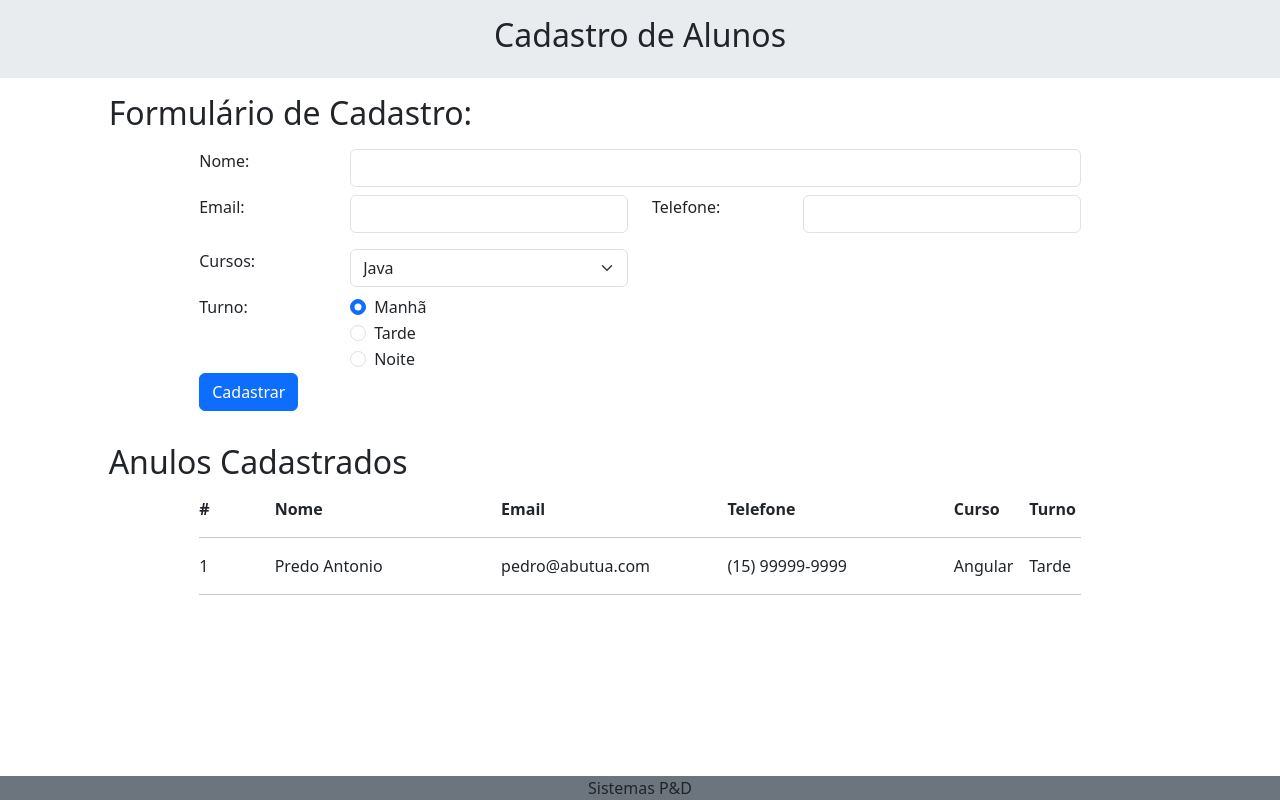
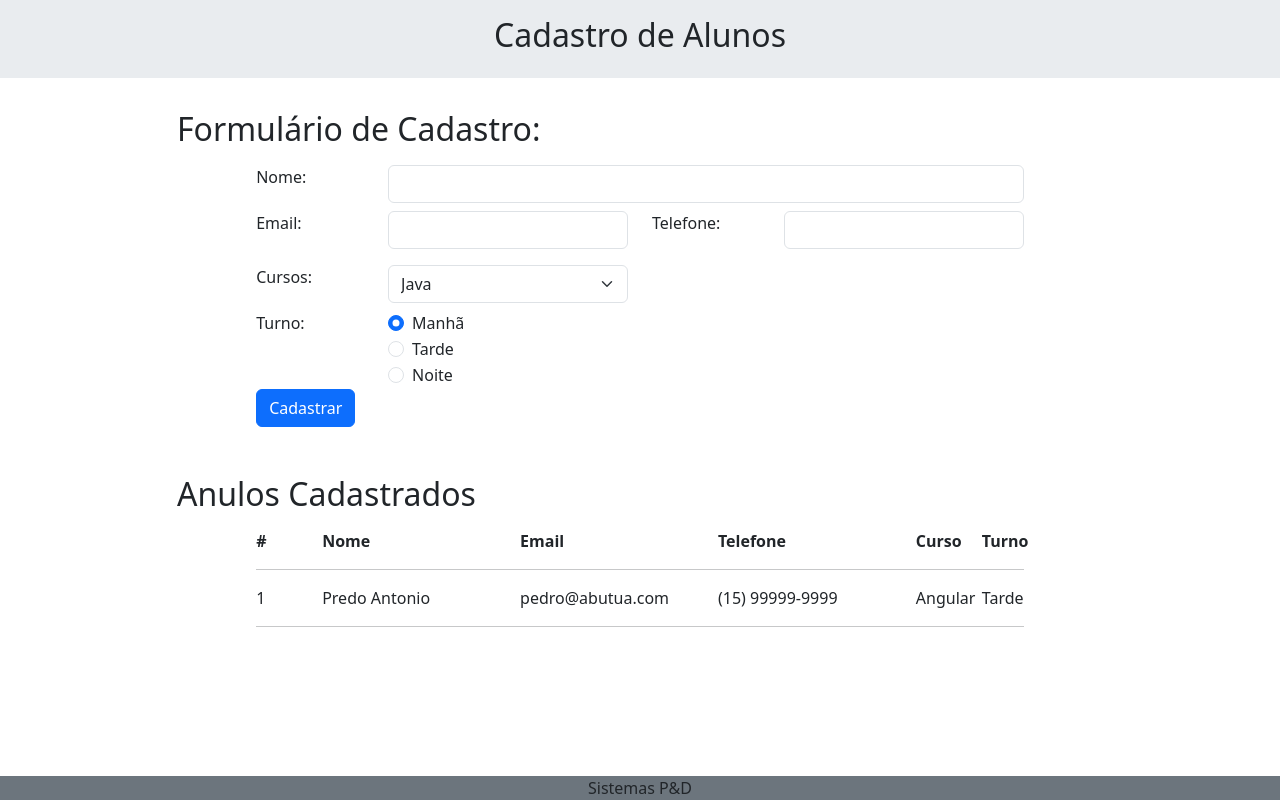
Before and after one commit to Rafael-Guerra-42/BootCampDevJunior-Modulo2-Project3, a plain HTML site: page index.html in a window 1280 px wide. Drawn offline with nearby package versions, Linux system fonts and the light colour scheme.

Commit message:
Consertado tamanho de tela

```diff
--- a/index.html
+++ b/index.html
@@ -14,9 +14,10 @@
     </section>
 
     <section>
+        <div class="container mt-3">
             <div class="row justify-content-center py-3">
                 <div class="col-12 col-md-10">
-                <div class="row"><h2>Formulário de Cadastro:</h2></div>
+                    <div class="row"><h2>Formulário de Cadastro: </h2></div>
                     <div id="alertPlace"></div>
                     <div class="row justify-content-center">
                         <div class="col-10">
@@ -114,9 +115,13 @@
 
             </div>
 
+        </div>
+
+
     </section>
 
     <section>
+        <div class="container mt-3">
             <div class="row justify-content-center py-3">
                 <div class="col-12 col-md-10 fs-6">
                     <div class="row"><h2>Anulos Cadastrados</h2></div>
@@ -148,6 +153,9 @@
                     </div>
                 </div>
             </div>
+
+        </div>
+
     </section>
 
     <footer class="bg-secondary text-center fixed-bottom">Sistemas P&D</footer>
```
Lines whose indentation alone changed are shown as unchanged.
